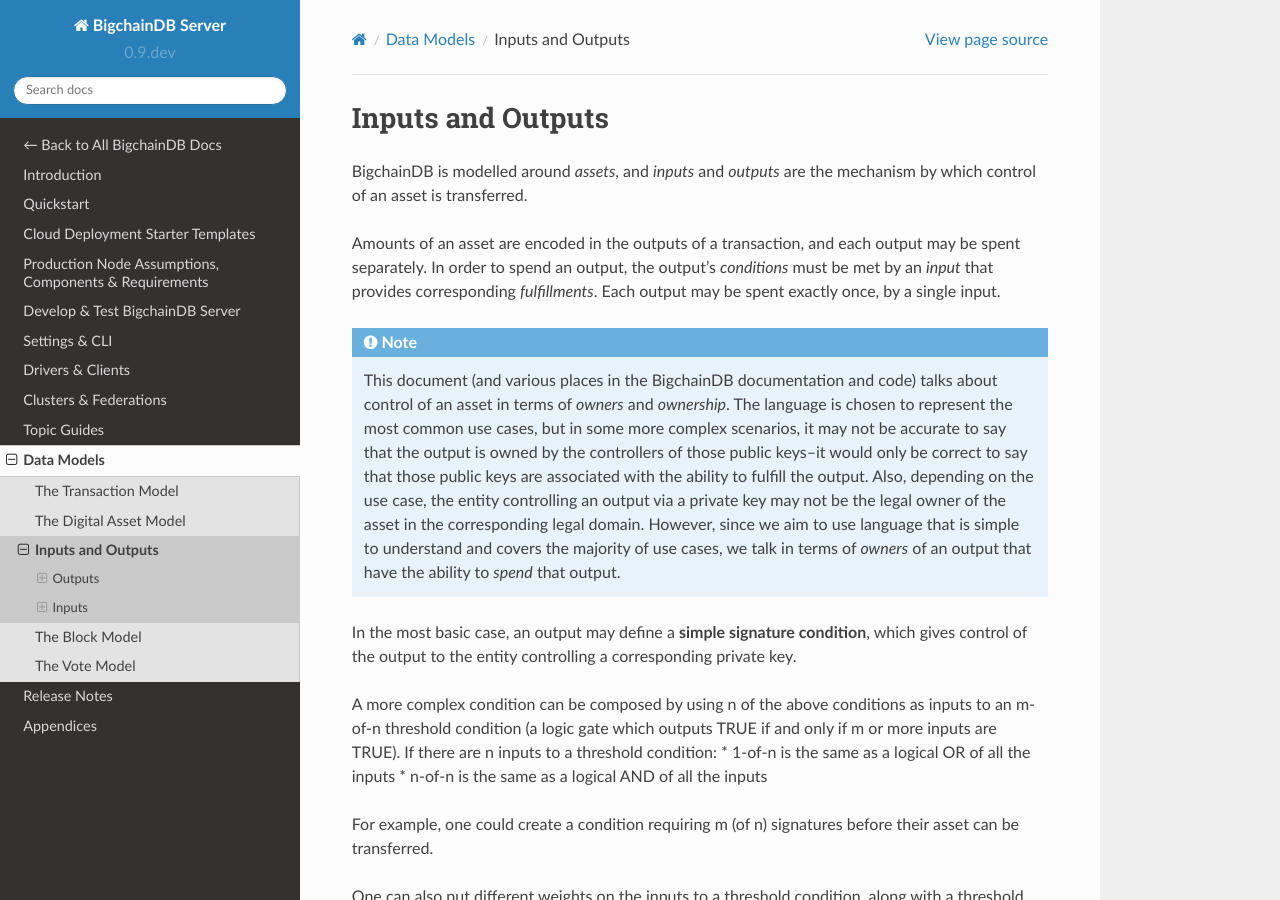
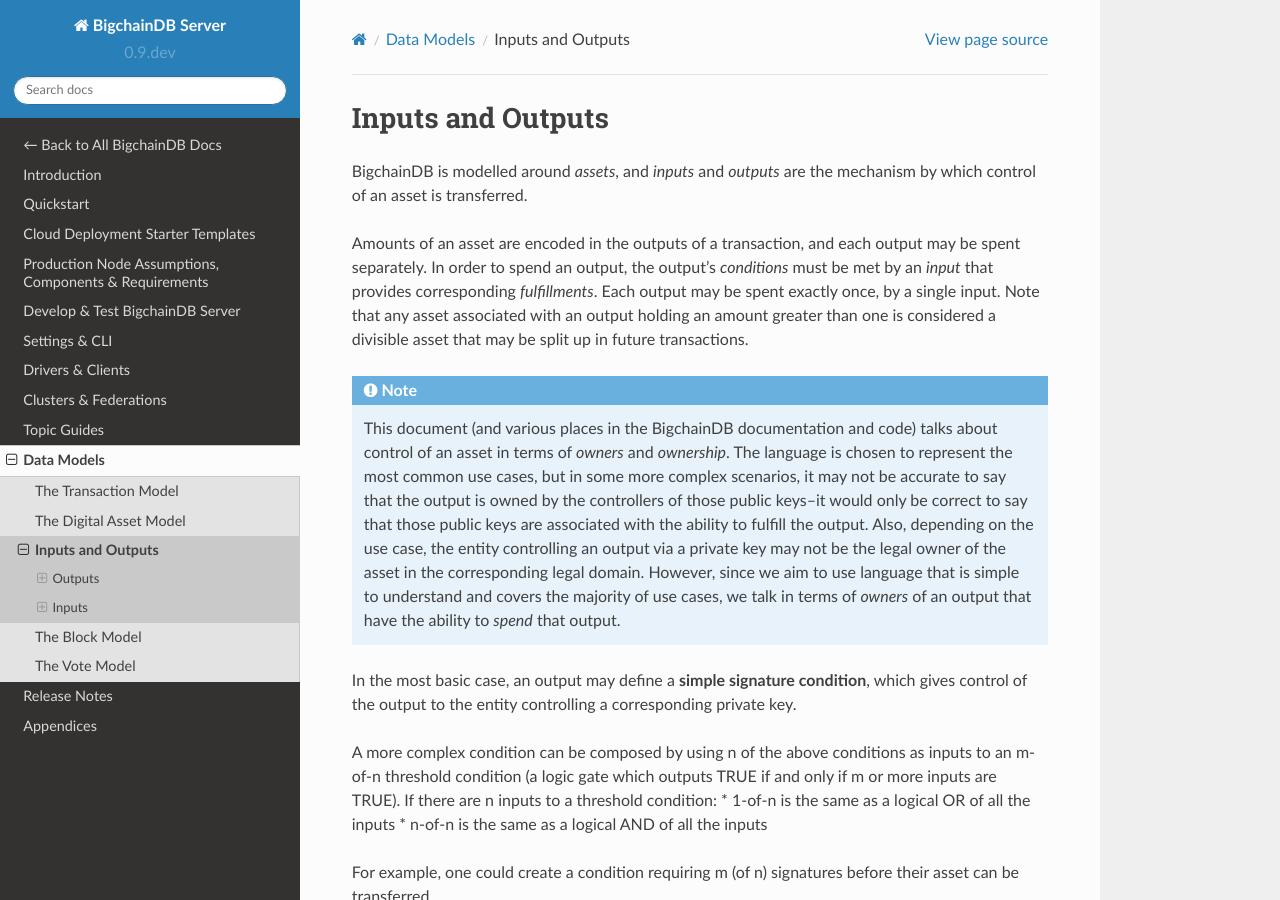
Before and after one commit to bigchaindb/bigchaindb, a Sphinx documentation site: the page built from docs/server/source/data-models/inputs-outputs.rst, in a window 1280 px wide and 900 px high. Built offline with Sphinx 7.4.7 and the Read the Docs theme 2.0.0, drawn with Linux system fonts in a browser that asks for light colours; pages that are not in the unit, such as notebooks, are missing from menus.

Commit message:
Add extra sentence to inputs and outputs docs describing divisible assets

```diff
--- a/docs/server/source/data-models/inputs-outputs.rst
+++ b/docs/server/source/data-models/inputs-outputs.rst
@@ -3,7 +3,7 @@
 
 BigchainDB is modelled around *assets*, and *inputs* and *outputs* are the mechanism by which control of an asset is transferred.
 
-Amounts of an asset are encoded in the outputs of a transaction, and each output may be spent separately. In order to spend an output, the output's `conditions` must be met by an `input` that provides corresponding `fulfillments`. Each output may be spent exactly once, by a single input.
+Amounts of an asset are encoded in the outputs of a transaction, and each output may be spent separately. In order to spend an output, the output's `conditions` must be met by an `input` that provides corresponding `fulfillments`. Each output may be spent exactly once, by a single input. Note that any asset associated with an output holding an amount greater than one is considered a divisible asset that may be split up in future transactions.
 
 .. note::
 
```
